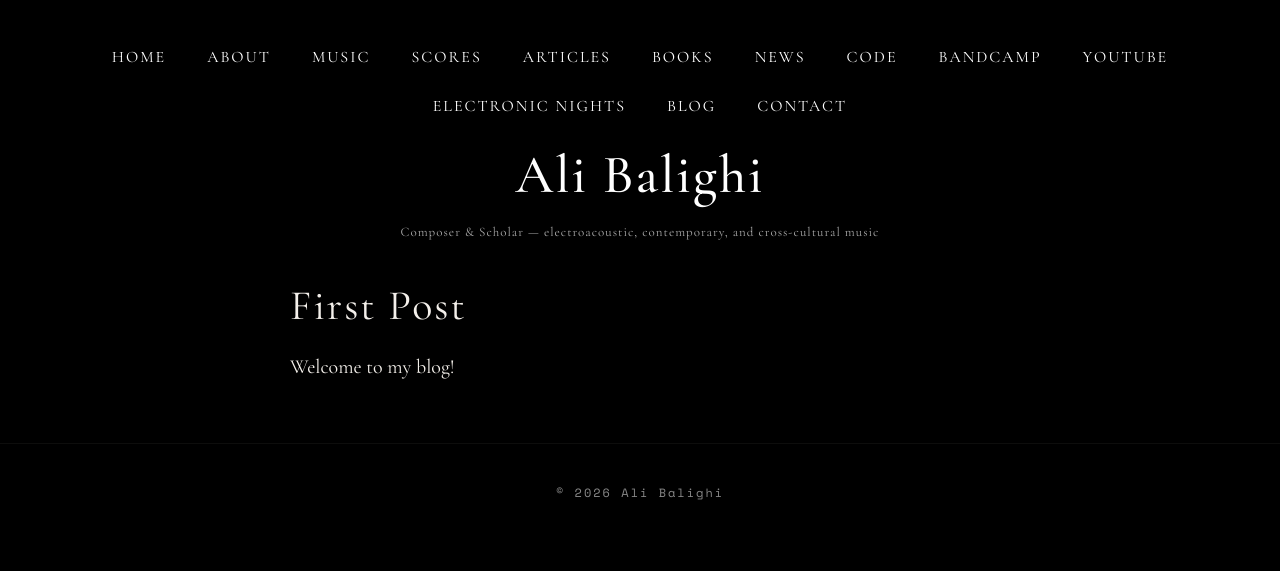
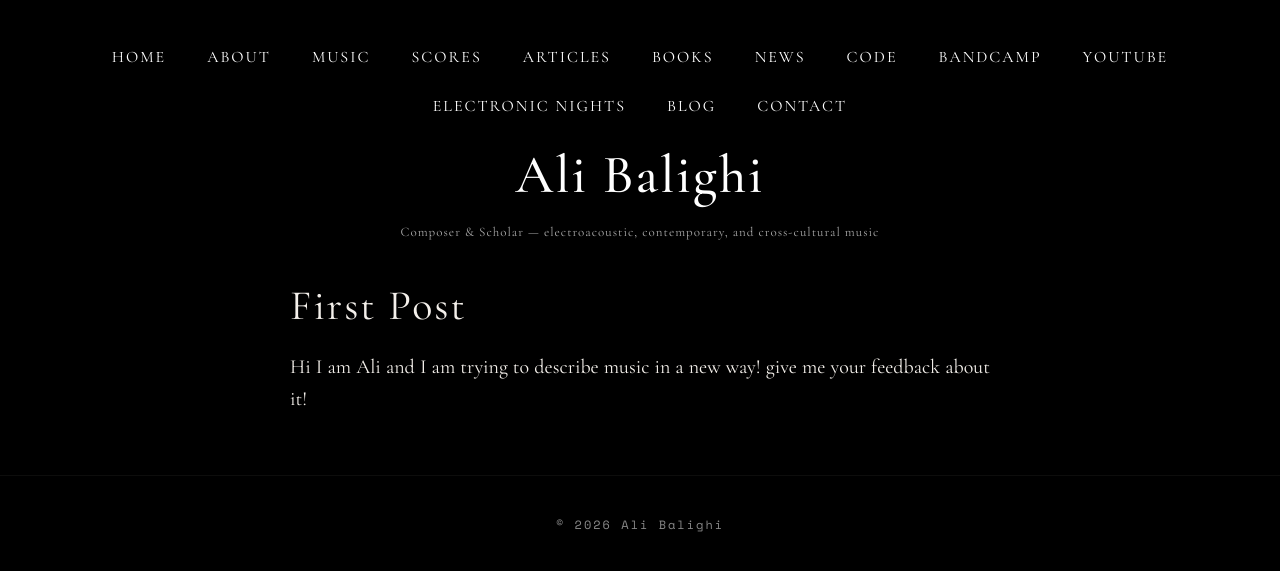
Before and after one commit to alib65/blog, a Jekyll site: the page built from _posts/2026-04-19-first-post.md, in a window 1280 px wide. Shown: the top 571 px of the page. Built offline with Jekyll 4.4.1, drawn with Linux system fonts in a browser that asks for light colours.

Commit message:
Update blog post introduction

```diff
--- a/_posts/2026-04-19-first-post.md
+++ b/_posts/2026-04-19-first-post.md
@@ -6,4 +6,4 @@ date: 2026-04-19
 
 # First Post
 
-Welcome to my blog!
+Hi I am Ali and I am trying to describe music in a new way! give me your feedback about it!
```
